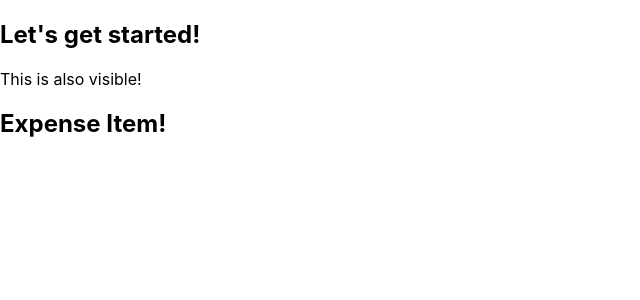
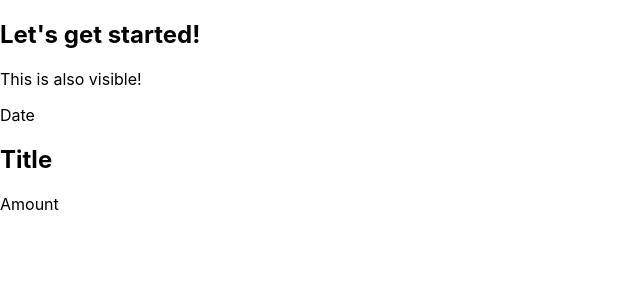
Before and after one commit to choi5798/my-react, a React (Create React App) app: page / in a window 1280 px wide. Shown: the top 300 px of the page, without its empty margins (0-640 px from the left). Built offline with nearby package versions, Linux system fonts and the light colour scheme.

Commit message:
Combine with one root element

```diff
--- a/src/components/ExpenseItem.js
+++ b/src/components/ExpenseItem.js
@@ -1,5 +1,16 @@
 function ExpenseItem() {
-    return <h2>Expense Item!</h2>
+  // return 에는 오직 하나의 root element만 있어야 한다.
+  // 즉 하나의 태그만 존재해야 함
+  // 여러 태그를 쓰고 싶으면 그 전체를 감싸는 하나의 태그가 필요함
+  return (
+    <div>
+      <div>Date</div>
+      <div>
+        <h2>Title</h2>
+        <div>Amount</div>
+      </div>
+    </div>
+  );
 }
 
-export default ExpenseItem
+export default ExpenseItem;
```
